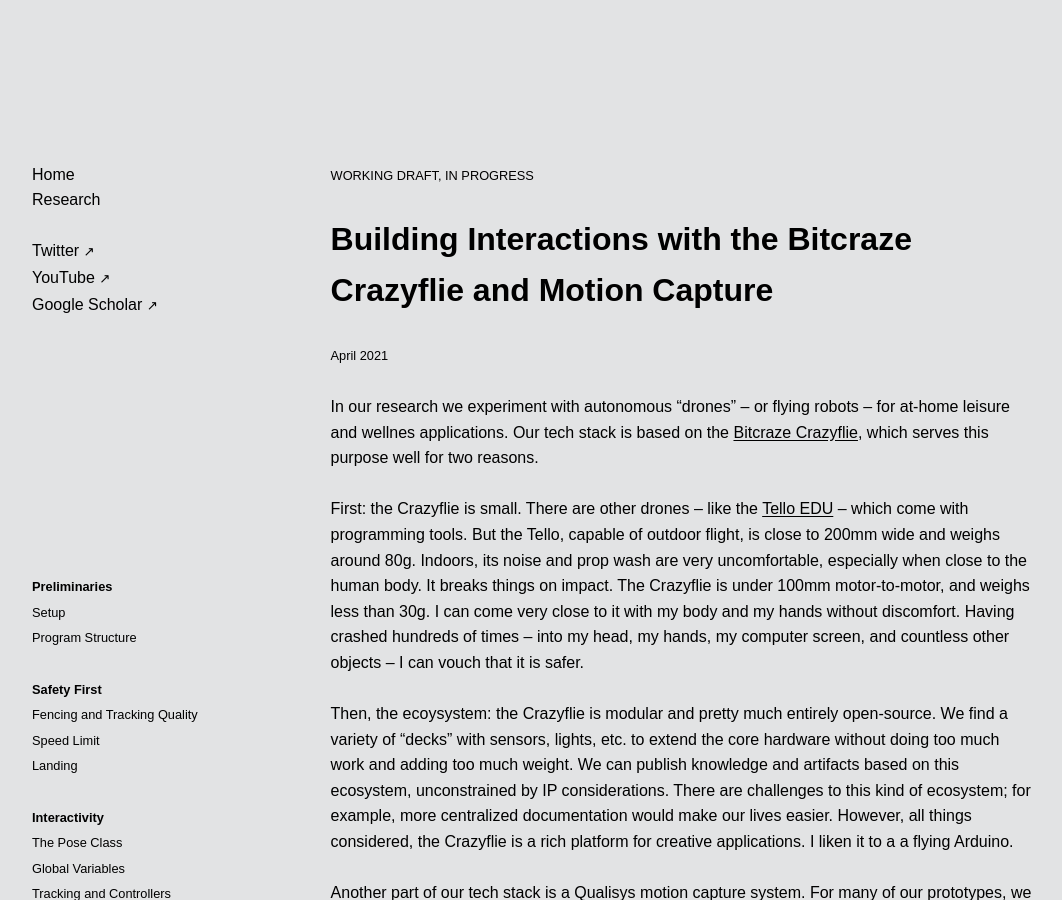
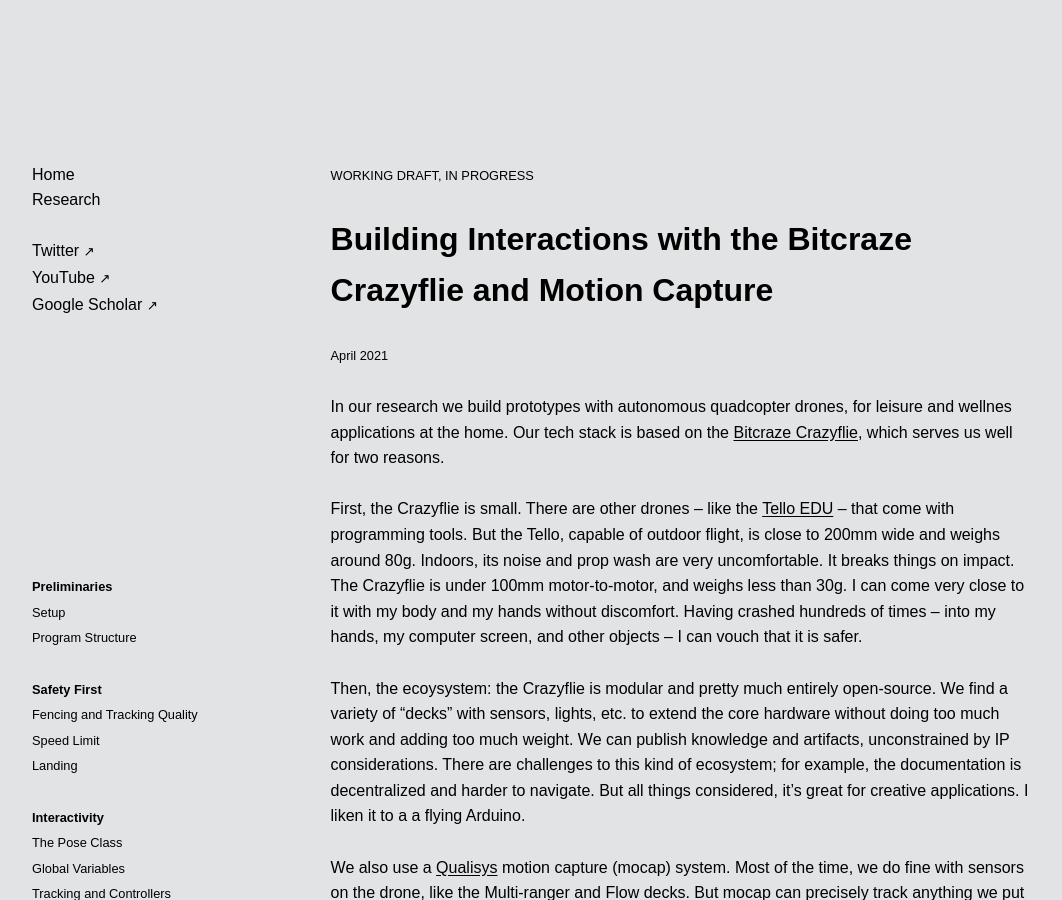
Before and after one commit to l77l77/mbaytas.github.io, a Jekyll site: the page built from crazyflie.md, in a window 1280 px wide and 900 px high. Shown: the whole window, without its empty margins (108-1170 px from the left). Built offline with Jekyll 4.4.1, drawn with Linux system fonts in a browser that asks for light colours; some web fonts are replaced; our own code applies the rules of GitHub Pages for plain Markdown files; comment, search, counter and statistics services are not loaded; some of the changed text lies outside the part shown.

Commit message:
Update crazyflie.md

```diff
--- a/crazyflie.md
+++ b/crazyflie.md
@@ -11,17 +11,17 @@
 * TOC
 {:toc}
 
-In our research we experiment with autonomous "drones" -- or flying robots -- for at-home leisure and wellnes applications. Our tech stack is based on the [Bitcraze Crazyflie](https://www.bitcraze.io/), which serves this purpose well for two reasons.
+In our research we build prototypes with autonomous quadcopter drones, for leisure and wellnes applications at the home. Our tech stack is based on the [Bitcraze Crazyflie](https://www.bitcraze.io/), which serves us well for two reasons.
 
-First: the Crazyflie is small. There are other drones – like the [Tello EDU](https://www.ryzerobotics.com/tello-edu) – which come with programming tools. But the Tello, capable of outdoor flight, is close to 200mm wide and weighs around 80g. Indoors, its noise and prop wash are very uncomfortable, especially when close to the human body. It breaks things on impact. The Crazyflie is under 100mm motor-to-motor, and weighs less than 30g. I can come very close to it with my body and my hands without discomfort. Having crashed hundreds of times -- into my head, my hands, my computer screen, and countless other objects -- I can vouch that it is safer.
+First, the Crazyflie is small. There are other drones – like the [Tello EDU](https://www.ryzerobotics.com/tello-edu) – that come with programming tools. But the Tello, capable of outdoor flight, is close to 200mm wide and weighs around 80g. Indoors, its noise and prop wash are very uncomfortable. It breaks things on impact. The Crazyflie is under 100mm motor-to-motor, and weighs less than 30g. I can come very close to it with my body and my hands without discomfort. Having crashed hundreds of times -- into my hands, my computer screen, and other objects -- I can vouch that it is safer.
 
-Then, the ecoysystem: the Crazyflie is modular and pretty much entirely open-source. We find a variety of "decks" with sensors, lights, etc. to extend the core hardware without doing too much work and adding too much weight. We can publish knowledge and artifacts based on this ecosystem, unconstrained by IP considerations. There are challenges to this kind of ecosystem; for example, more centralized documentation would make our lives easier. However, all things considered, the Crazyflie is a rich platform for creative applications. I liken it to a a flying Arduino.
+Then, the ecoysystem: the Crazyflie is modular and pretty much entirely open-source. We find a variety of "decks" with sensors, lights, etc. to extend the core hardware without doing too much work and adding too much weight. We can publish knowledge and artifacts, unconstrained by IP considerations. There are challenges to this kind of ecosystem; for example, the documentation is decentralized and harder to navigate. But all things considered, it's great for creative applications. I liken it to a a flying Arduino.
 
-Another part of our tech stack is a [Qualisys](https://www.qualisys.com/) motion capture system. For many of our prototypes, we do fine with sensors on the drone, like the [Multi-ranger](https://www.bitcraze.io/products/multi-ranger-deck/) and [Flow](https://www.bitcraze.io/products/flow-deck-v2/) decks. But mocap can precisely track anything we can put markers onto, within the same calibrated coordinate system as the drone itself.
+We also use a [Qualisys](https://www.qualisys.com/) motion capture (mocap) system. Most of the time, we do fine with sensors on the drone, like the [Multi-ranger](https://www.bitcraze.io/products/multi-ranger-deck/) and [Flow](https://www.bitcraze.io/products/flow-deck-v2/) decks. But mocap can precisely track anything we put markers onto, within the same calibrated coordinate system as the drone, so we can build applications with interactivity and precise flight – like [Drone Chi](https://www.hackster.io/news/drone-tai-chi-drone-chi-410521b6da65).
 
 *Disclosure: My work is sponsored by Qualisys, but the company does not direct or screen our projects and publications.*
 
-The way that we utilize this tech stack is somewhat uncommon. The Crazyflie is often used by engineering labs, and the Qualisys is popular for human biomechanics. Their documentation and resources speak to these audiences. We couldn't find a good entry point for hackers and designers to experiment with the Crazyflie, tracked by an external motion capture system. So we decided to write this one.
+The way that we use this tech stack is not common. The Crazyflie is popular in engineering labs, and Qualisys is popular for human biomechanics. Their documentation speaks to these audiences. For hackers and designers, we present this tutorial.
 
 
 ## Preliminaries
```
